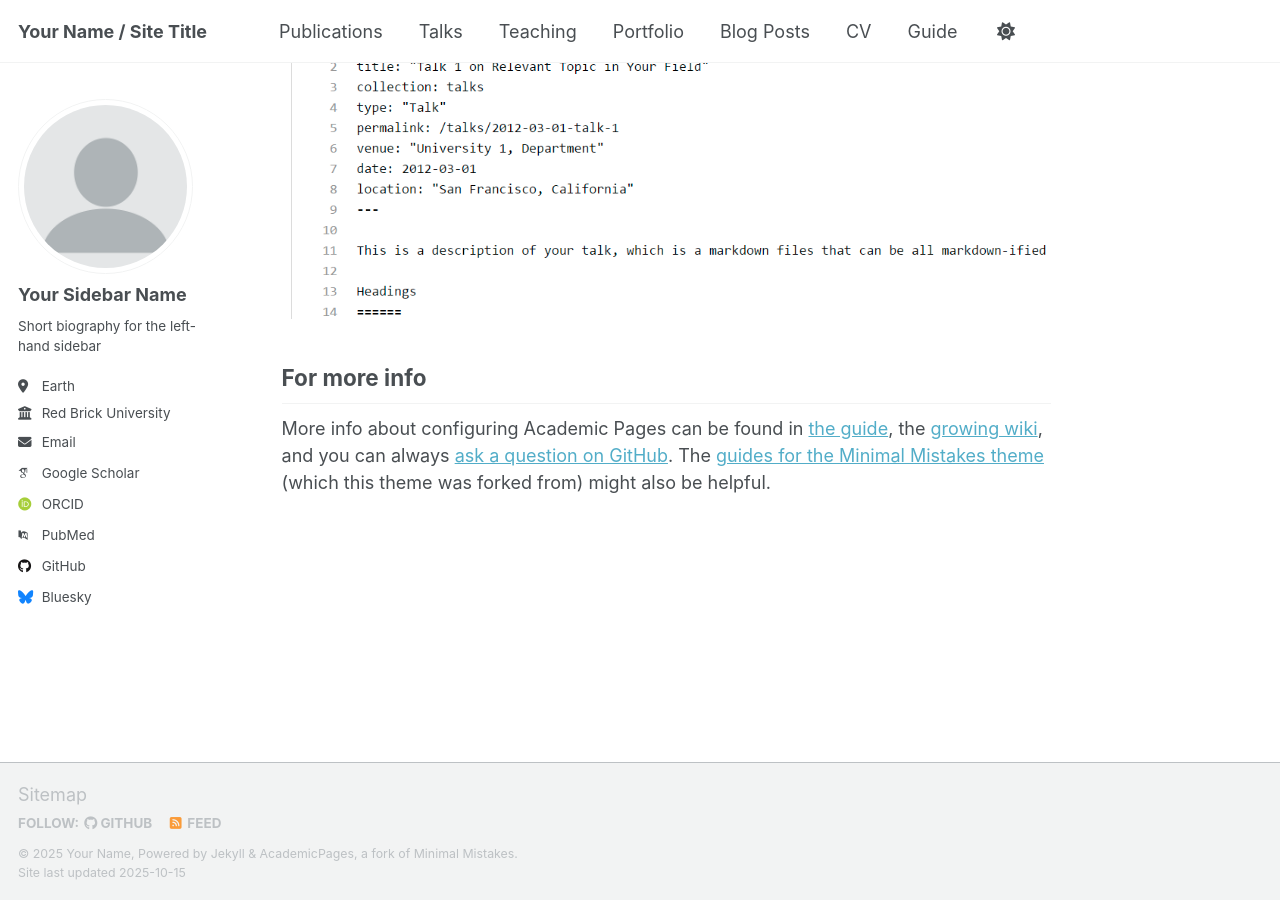
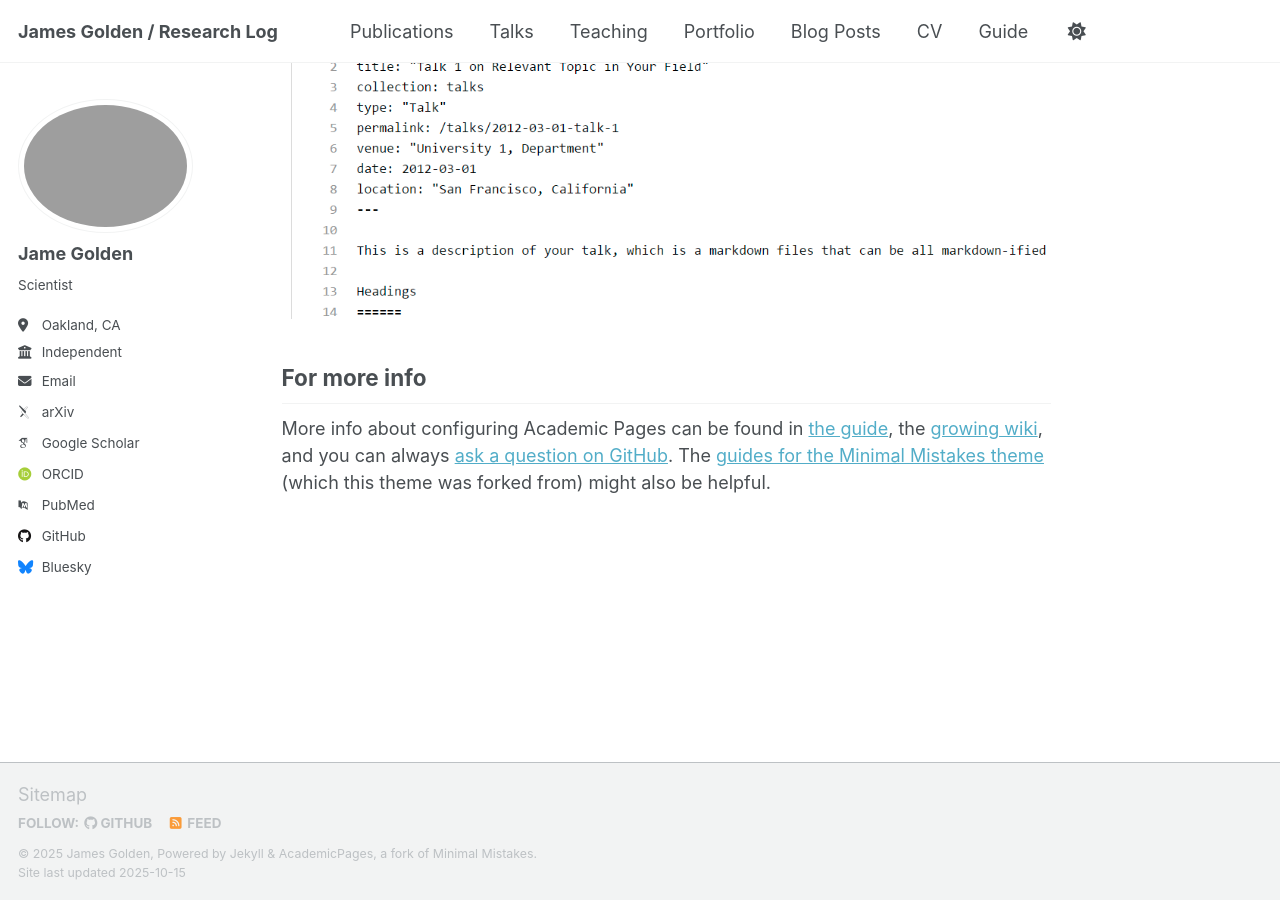
Before and after one commit to jamesgolden1/jamesgolden1.github.io, a Jekyll site: the page built from _pages/about.md, in a window 1280 px wide and 900 px high, scrolled down 2880 px. Built offline with Jekyll 4.4.1, drawn with Linux system fonts in a browser that asks for light colours; some web fonts are replaced; a script that is not in the unit is left out.

Commit message:
Update _config.yml

```diff
--- a/_config.yml
+++ b/_config.yml
@@ -9,33 +9,33 @@
 # Basic Site Settings
 locale                   : "en-US"
 site_theme               : "default" # Currently available options are "default", "air"
-title                    : "Your Name / Site Title"
+title                    : "James Golden / Research Log"
 title_separator          : "-"
-name                     : &name "Your Name"
-description              : &description "Your Name's academic portfolio"   # Update this with a general description of your site, this is the default if not overridden by a page
-url                      : https://academicpages.github.io # The base hostname & protocol for your site e.g. "https://[your GitHub username].github.io",
+name                     : &name "James Golden"
+description              : &description "James Golden's portfolio"   # Update this with a general description of your site, this is the default if not overridden by a page
+url                      : https://jamesgolden1.github.io # The base hostname & protocol for your site e.g. "https://[your GitHub username].github.io",
                                                            # or if you already have some other page hosted on Github then use "https://[your GitHub username].github.io/[Your Repo Name]"
 baseurl                  : "" # the subpath of your site, e.g. "/blog"
-repository               : "academicpages/academicpages.github.io"
+repository               : "jamesgolden1/jamesgolden1.github.io"
 
 # Site Author - The following control what appear as part of the author content on the side bar.
 #               If a field is blank the icon and link will not appear, otherwise it will be shown.
 #               Additional customization can be done by editing /_includes/author-profile.html
 author:
   # Biographic information
-  avatar           : "profile.png"
-  name             : "Your Sidebar Name"
+  avatar           : "james_golden_headshot_head_photo_superres.png"
+  name             : "Jame Golden"
   pronouns         : # example: "she/her"
-  bio              : "Short biography for the left-hand sidebar"
-  location         : "Earth"
-  employer         : "Red Brick University"
+  bio              : "Scientist"
+  location         : "Oakland, CA"
+  employer         : "Independent"
   uri              : # URL
-  email            : "none@example.org"
+  email            : "jamesgolden1@gmail.com"
 
   # Academic websites
   academia         : # URL
-  arxiv            : # URL - Update with the correct link to your profile
-  googlescholar    : "https://scholar.google.com/citations?user=PS_CX0AAAAAJ"
+  arxiv            : "https://arxiv.org/abs/2505.24293"
+  googlescholar    : "https://scholar.google.com/citations?user=EsrtnHUAAAAJ&hl=en"
   inspire-hep      : # URL
   impactstory      : # URL
   orcid            : "http://orcid.org/yourorcidurl"
```
